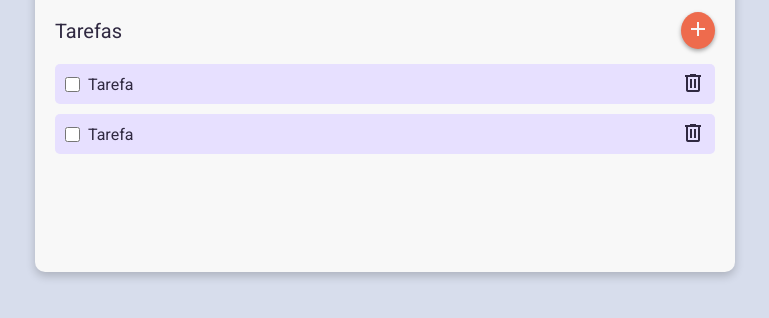
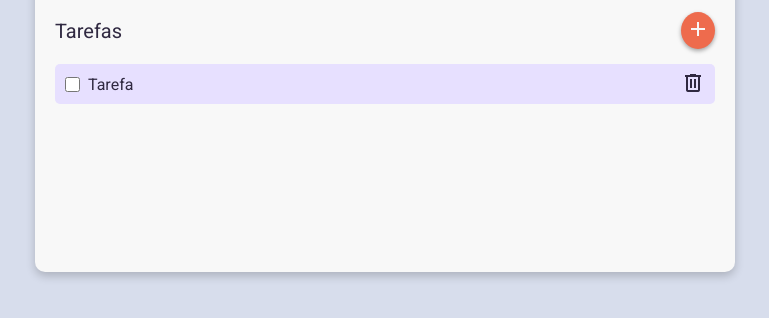
Before and after one commit to JoaoPedroMouraMendes/todo-list, a website with bundled scripts: page frontend/index.html in a window 1280 px wide. Shown: the part 292-610 px from the top of the page, without its empty margins (255-1024 px from the left). Built offline with nearby package versions, Linux system fonts and the light colour scheme.

Commit message:
Atualizando o package.json do backend

```diff
--- a/backend/package.json
+++ b/backend/package.json
@@ -4,7 +4,7 @@
   "description": "",
   "main": "index.js",
   "scripts": {
-    "test": "echo \"Error: no test specified\" && exit 1"
+    "start": "node --watch server.js"
   },
   "keywords": [],
   "author": "",
--- a/frontend/index.html
+++ b/frontend/index.html
@@ -41,15 +41,6 @@
                     </span>
                 </button>
             </section>
-            <section class="task">
-                <input type="checkbox" name="" id="">
-                <p contenteditable spellcheck="false">Tarefa</p>
-                <button>
-                    <span class="material-symbols-outlined delete-task">
-                        delete
-                    </span>
-                </button>
-            </section>
         </ul>
     </main>
 
```
